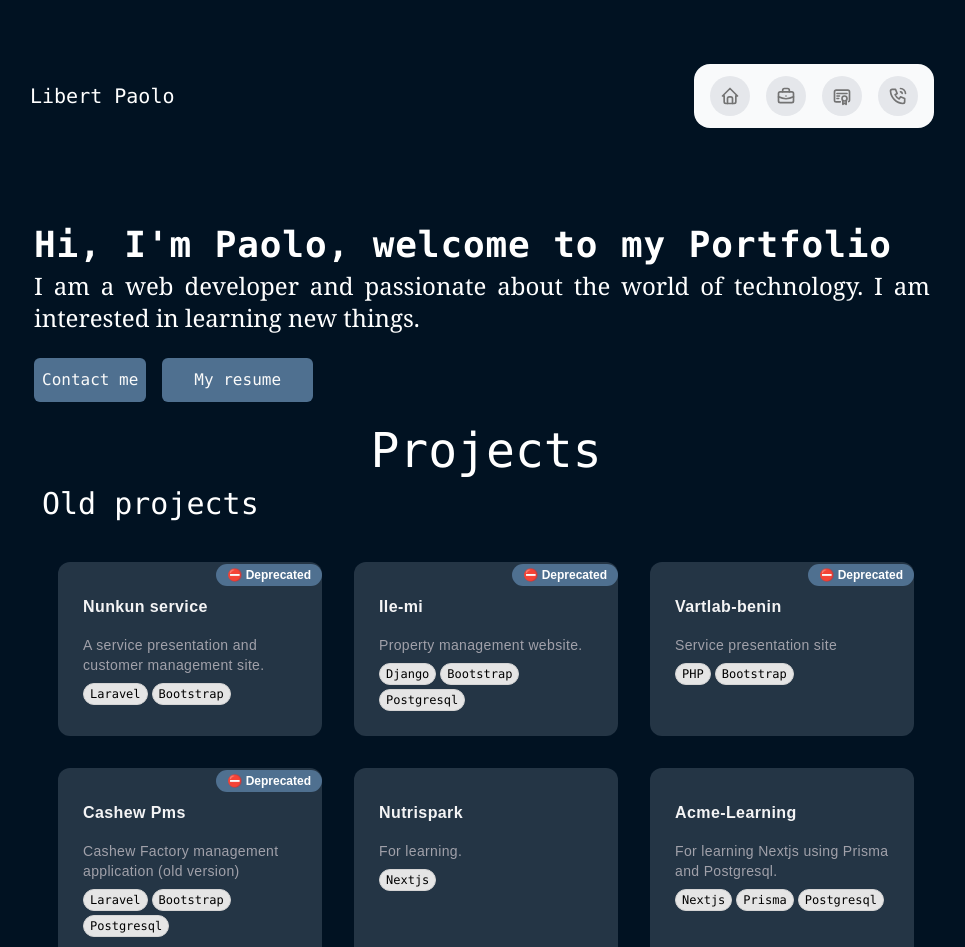
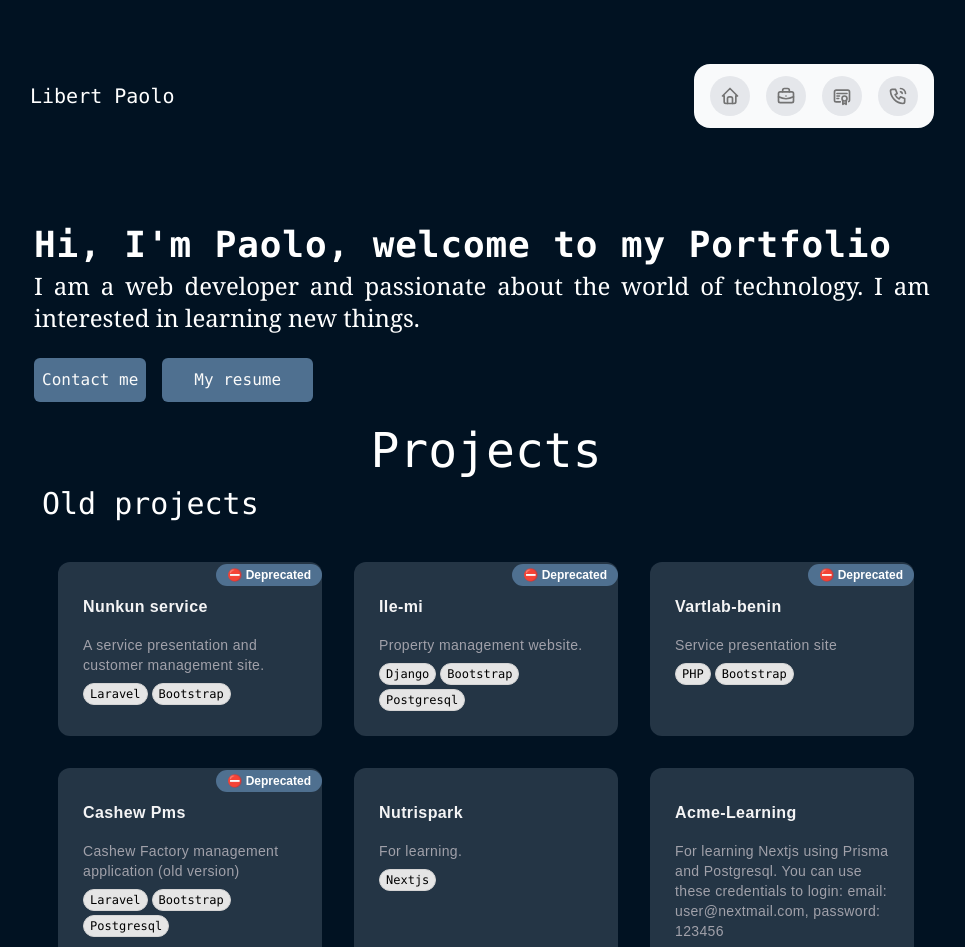
Before and after one commit to Paololibert/portfolio, a Next.js app: page / in a window 1280 px wide. Shown: the top 947 px of the page, without its empty margins (158-1123 px from the left). Built offline with nearby package versions, Linux system fonts and the light colour scheme.

Commit message:
updating credential on acme

```diff
--- a/src/app/_components/project.tsx
+++ b/src/app/_components/project.tsx
@@ -38,7 +38,7 @@ export default function Project() {
     },
     {
       title: "Acme-Learning",
-      description: "For learning Nextjs using Prisma and Postgresql.",
+      description: "For learning Nextjs using Prisma and Postgresql. You can use these credentials to login: email: user@nextmail.com, password: 123456",
       link: "https://learning-acme.vercel.app/",
       technologies: ["Nextjs", "Prisma","Postgresql"],
     },
```
